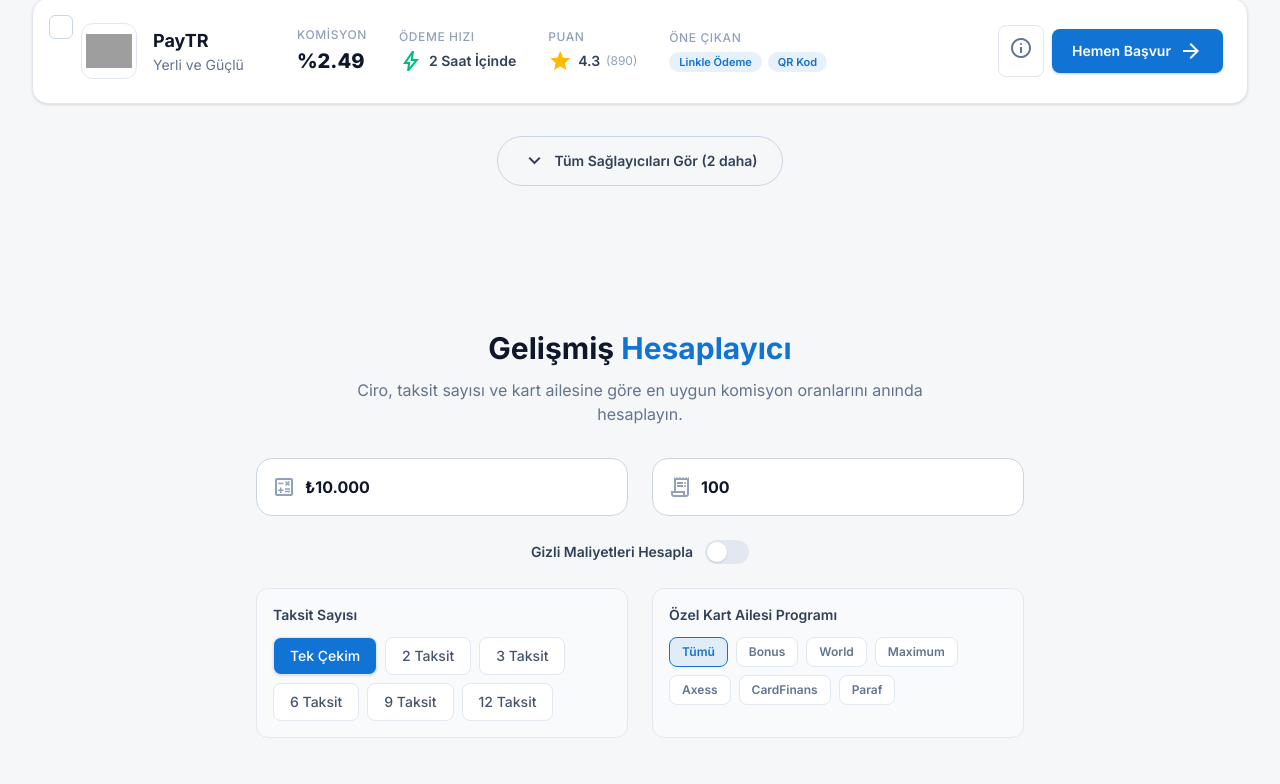
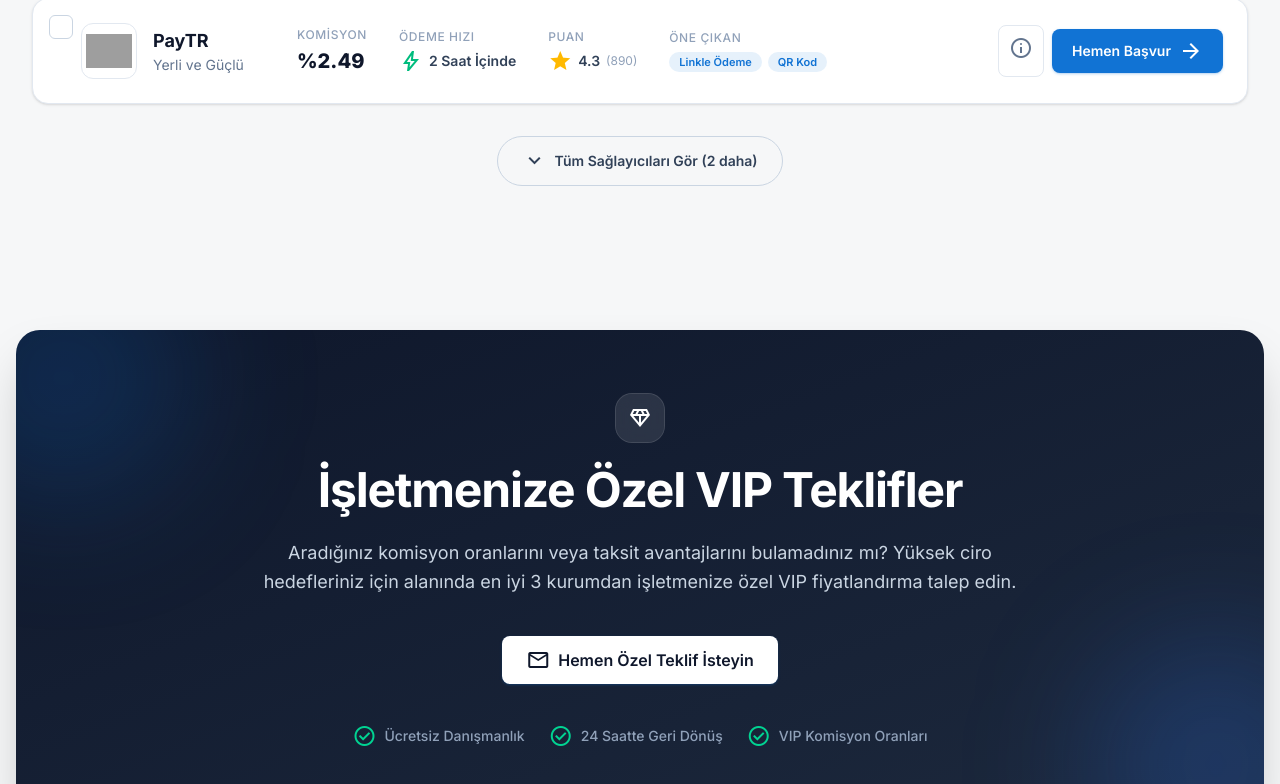
Before and after one commit to 265barancan/posbul, a React (Vite) app: page / in a window 1280 px wide. Shown: the part 1952-2736 px from the top of the page. Built offline with nearby package versions, Linux system fonts and the light colour scheme; grey boxes are pictures that could not be loaded.

Commit message:
feat: implement Custom Proposals module

```diff
--- a/src/components/providers/ApplicationModal.tsx
+++ b/src/components/providers/ApplicationModal.tsx
@@ -5,7 +5,7 @@ import Modal from "../ui/Modal";
 import Button from "../ui/Button";
 
 export default function ApplicationModal() {
-    const { isOpen, selectedProvider, closeModal } = useApplicationStore();
+    const { isOpen, selectedProvider, isGeneral, closeModal } = useApplicationStore();
     const { addToast } = useToastStore();
 
     const [isLoading, setIsLoading] = useState(false);
@@ -17,7 +17,10 @@ export default function ApplicationModal() {
         kvkkCompleted: false,
     });
 
-    if (!isOpen || !selectedProvider) return null;
+    if (!isOpen || (!selectedProvider && !isGeneral)) return null;
+
+    const isGeneralMode = isGeneral && !selectedProvider;
+    const providerName = isGeneralMode ? "POSBul Çözüm Ortakları" : selectedProvider?.name;
 
     const handleSubmit = async (e: React.FormEvent) => {
         e.preventDefault();
@@ -46,16 +49,26 @@ export default function ApplicationModal() {
         });
     };
 
+    const modalTitle = isGeneralMode ? "Size Özel Teklif İsteyin" : `${providerName} Hızlı Başvuru`;
+
     return (
-        <Modal isOpen={isOpen} onClose={closeModal} title={`${selectedProvider.name} Hızlı Başvuru`} size="md">
+        <Modal isOpen={isOpen} onClose={closeModal} title={modalTitle} size="md">
             <div className="mb-6 flex items-center gap-4 rounded-xl bg-primary/5 p-4 dark:bg-primary/10">
                 <div className="flex h-12 w-12 shrink-0 items-center justify-center rounded-lg bg-white shadow-sm dark:bg-slate-800">
-                    <span className="material-symbols-outlined text-[24px] text-primary">rocket_launch</span>
+                    <span className="material-symbols-outlined text-[24px] text-primary">
+                        {isGeneralMode ? "diamond" : "rocket_launch"}
+                    </span>
                 </div>
                 <div>
-                    <h4 className="font-semibold text-slate-900 dark:text-white">Özel Teklif Fırsatı</h4>
+                    <h4 className="font-semibold text-slate-900 dark:text-white">
+                        {isGeneralMode ? "VIP Fiyatlandırma Avantajı" : "Özel Teklif Fırsatı"}
+                    </h4>
                     <p className="text-sm text-slate-600 dark:text-slate-400">
-                        Bilgilerinizi bırakın, <strong>{selectedProvider.name}</strong> yetkilileri size özel komisyon oranlarıyla ulaşsın.
+                        {isGeneralMode ? (
+                            <span>Bilgilerinizi bırakın, işletmenizin hacmine en uygun <strong>en iyi 3 kurumdan</strong> teklif hazırlayalım.</span>
+                        ) : (
+                            <span>Bilgilerinizi bırakın, <strong>{providerName}</strong> yetkilileri size özel komisyon oranlarıyla ulaşsın.</span>
+                        )}
                     </p>
                 </div>
             </div>
@@ -139,7 +152,7 @@ export default function ApplicationModal() {
                         <label htmlFor="kvkk" className="cursor-pointer font-medium text-slate-700 dark:text-slate-300">
                             KVKK Aydınlatma Metni'ni okudum ve onaylıyorum.
                         </label>{" "}
-                        Kişisel verilerim, bana özel teklif sunulabilmesi amacıyla {selectedProvider.name} ile paylaşılacaktır.
+                        Kişisel verilerim, bana özel teklif sunulabilmesi amacıyla {providerName} ile paylaşılacaktır.
                     </div>
                 </div>
 
--- a/src/components/providers/ProviderCard.tsx
+++ b/src/components/providers/ProviderCard.tsx
@@ -140,7 +140,7 @@ const ProviderCard = memo(function ProviderCard({
                     size="md"
                     icon="arrow_forward"
                     iconPosition="right"
-                    onClick={() => openModal(provider)}
+                    onClick={() => openModal({ provider })}
                 >
                     Hemen Başvur
                 </Button>
--- a/src/components/providers/ProviderDetailModal.tsx
+++ b/src/components/providers/ProviderDetailModal.tsx
@@ -149,7 +149,7 @@ export default function ProviderDetailModal({
                             iconPosition="right"
                             onClick={() => {
                                 onClose();
-                                openModal(provider);
+                                openModal({ provider });
                             }}
                         >
                             Hemen Başvur
--- a/src/components/sections/CompareTable.tsx
+++ b/src/components/sections/CompareTable.tsx
@@ -175,7 +175,7 @@ export default function CompareTable() {
                                     size="sm"
                                     icon="arrow_forward"
                                     iconPosition="right"
-                                    onClick={() => openModal(p!)}
+                                    onClick={() => openModal({ provider: p! })}
                                 >
                                     Başvur
                                 </Button>
--- /dev/null
+++ b/src/components/sections/CustomProposalsSection.tsx
@@ -0,0 +1,59 @@
+import { useApplicationStore } from "../../store/applicationStore";
+import Button from "../ui/Button";
+
+export default function CustomProposalsSection() {
+    const { openModal } = useApplicationStore();
+
+    return (
+        <section className="py-20">
+            <div className="container mx-auto px-4">
+                <div className="relative overflow-hidden rounded-3xl bg-gradient-to-br from-slate-900 to-slate-800 px-6 py-16 text-center shadow-2xl dark:from-slate-800 dark:to-slate-900 sm:px-12 lg:px-20">
+                    {/* Decorative Background Elements */}
+                    <div className="absolute -left-20 -top-20 h-64 w-64 rounded-full bg-primary/20 blur-3xl" />
+                    <div className="absolute -bottom-20 -right-20 h-64 w-64 rounded-full bg-blue-500/20 blur-3xl" />
+                    <div className="absolute left-1/2 top-1/2 h-full w-full -translate-x-1/2 -translate-y-1/2 bg-[radial-gradient(ellipse_at_center,_var(--tw-gradient-stops))] from-white/5 to-transparent" />
+
+                    <div className="relative z-10 mx-auto max-w-3xl">
+                        <div className="mb-6 inline-flex items-center justify-center rounded-2xl bg-white/10 p-3 ring-1 ring-white/20 backdrop-blur-sm">
+                            <span className="material-symbols-outlined text-[32px] text-white">
+                                diamond
+                            </span>
+                        </div>
+                        <h2 className="mb-6 text-3xl font-bold tracking-tight text-white sm:text-4xl lg:text-5xl">
+                            İşletmenize Özel VIP Teklifler
+                        </h2>
+                        <p className="mb-10 text-lg leading-relaxed text-slate-300">
+                            Aradığınız komisyon oranlarını veya taksit avantajlarını bulamadınız mı? Yüksek ciro hedefleriniz için alanında en iyi 3 kurumdan işletmenize özel VIP fiyatlandırma talep edin.
+                        </p>
+
+                        <div className="flex flex-col items-center justify-center gap-4 sm:flex-row">
+                            <Button
+                                size="lg"
+                                className="w-full bg-white text-slate-900 hover:bg-slate-50 hover:text-primary sm:w-auto"
+                                icon="mail"
+                                onClick={() => openModal({ isGeneral: true })}
+                            >
+                                Hemen Özel Teklif İsteyin
+                            </Button>
+                        </div>
+
+                        <div className="mt-10 flex flex-wrap items-center justify-center gap-6 text-sm font-medium text-slate-400">
+                            <div className="flex items-center gap-2">
+                                <span className="material-symbols-outlined text-[18px] text-emerald-400">check_circle</span>
+                                Ücretsiz Danışmanlık
+                            </div>
+                            <div className="flex items-center gap-2">
+                                <span className="material-symbols-outlined text-[18px] text-emerald-400">check_circle</span>
+                                24 Saatte Geri Dönüş
+                            </div>
+                            <div className="flex items-center gap-2">
+                                <span className="material-symbols-outlined text-[18px] text-emerald-400">check_circle</span>
+                                VIP Komisyon Oranları
+                            </div>
+                        </div>
+                    </div>
+                </div>
+            </div>
+        </section>
+    );
+}
--- a/src/pages/HomePage.tsx
+++ b/src/pages/HomePage.tsx
@@ -4,6 +4,7 @@ import CalculatorSection from "../components/sections/CalculatorSection";
 import WhyUsSection from "../components/sections/WhyUsSection";
 import NewsletterCTA from "../components/sections/NewsletterCTA";
 import CompareBar from "../components/sections/CompareBar";
+import CustomProposalsSection from "../components/sections/CustomProposalsSection";
 import SmartWizard from "../components/sections/SmartWizard";
 import SEO from "../components/ui/SEO";
 
@@ -17,6 +18,7 @@ export default function HomePage() {
             <HeroSection />
             <SmartWizard />
             <ProviderGrid />
+            <CustomProposalsSection />
             <CalculatorSection />
             <WhyUsSection />
             <NewsletterCTA />
--- a/src/store/applicationStore.ts
+++ b/src/store/applicationStore.ts
@@ -4,13 +4,16 @@ import type { Provider } from "../types/provider.types";
 interface ApplicationState {
     isOpen: boolean;
     selectedProvider: Provider | null;
-    openModal: (provider?: Provider | null) => void;
+    isGeneral: boolean;
+    openModal: (params?: { provider?: Provider | null; isGeneral?: boolean }) => void;
     closeModal: () => void;
 }
 
 export const useApplicationStore = create<ApplicationState>((set) => ({
     isOpen: false,
     selectedProvider: null,
-    openModal: (provider = null) => set({ isOpen: true, selectedProvider: provider }),
-    closeModal: () => set({ isOpen: false, selectedProvider: null }),
+    isGeneral: false,
+    openModal: ({ provider = null, isGeneral = false } = {}) =>
+        set({ isOpen: true, selectedProvider: provider, isGeneral }),
+    closeModal: () => set({ isOpen: false, selectedProvider: null, isGeneral: false }),
 }));
```
Also changed, not shown: 1 other file (tests, documents, lock files or other folders).
